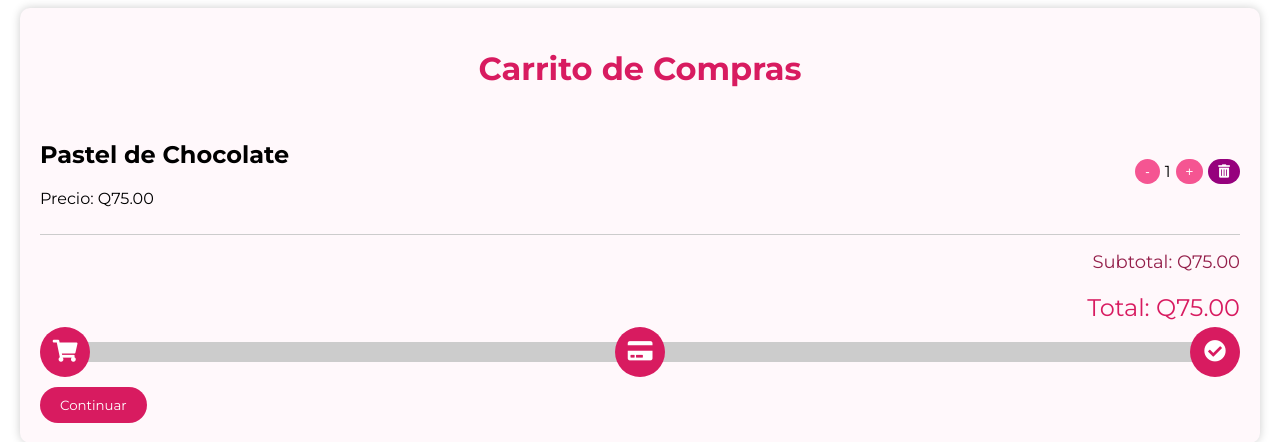
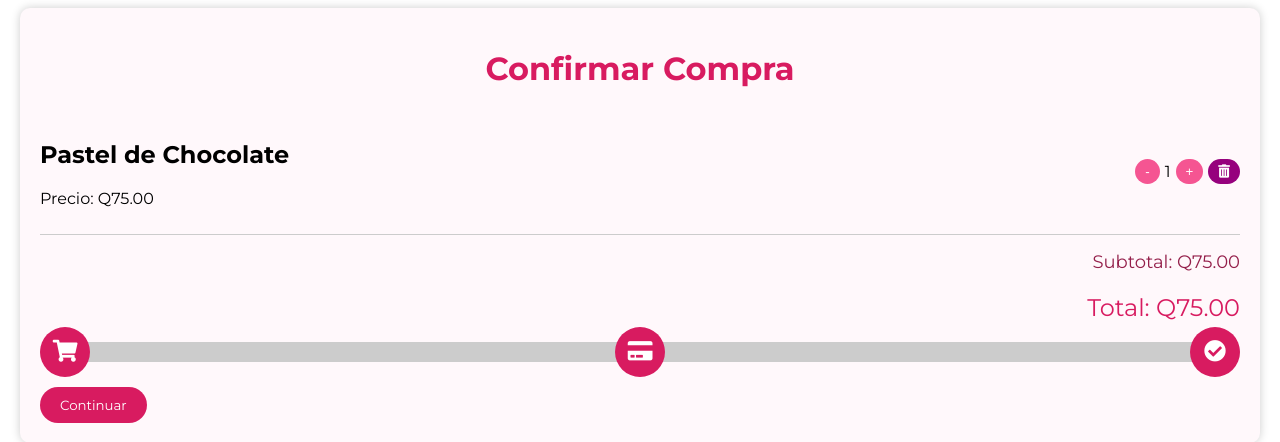
Before and after one commit to PRMQ98/Analisis, a Flask app: template Frontend/templates/confimarCompra.html in a window 1280 px wide. Shown: the top 442 px of the page. Run offline with Flask 3, Linux system fonts and the light colour scheme; the template is opened without the code that fills it, so the values that code supplies are empty.

Commit message:
Update confimarCompra.html

```diff
--- a/Frontend/templates/confimarCompra.html
+++ b/Frontend/templates/confimarCompra.html
@@ -10,7 +10,7 @@
 </head>
 <body>
     <div class="container">
-        <h1>Carrito de Compras</h1>
+        <h1>Confirmar Compra</h1>
         <!-- Lista de productos -->
         <ul class="product-list">
             <li class="product">
```
